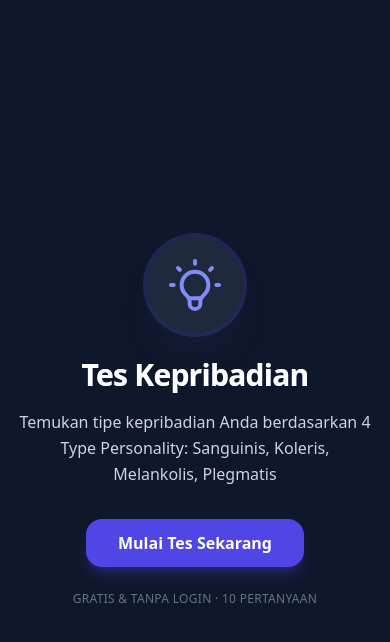
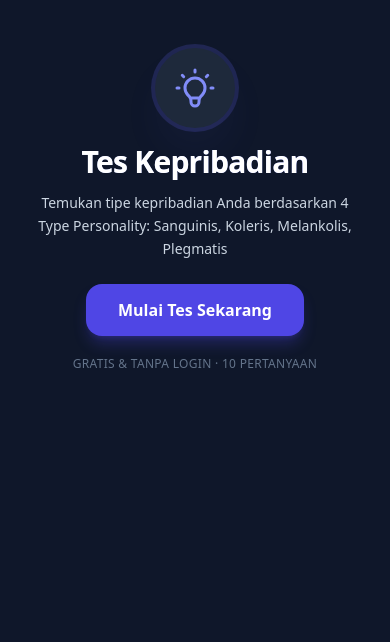
Before and after one commit to berhasilsemua83/cekharilahir, a React (Vite) app: page / in a window 390 px wide. Shown: the top 642 px of the page. Built offline with nearby package versions, Linux system fonts and the light colour scheme.

Commit message:
Update App.tsx

```diff
--- a/App.tsx
+++ b/App.tsx
@@ -14,25 +14,34 @@ const PURE_TYPE_GAP_THRESHOLD = 4; // disesuaikan dari 15 → 4 karena soal lebi
 // --- Components ---
 
 const StartScreen: React.FC<{ onStart: () => void }> = ({ onStart }) => (
-  <div className="flex flex-col items-center justify-center min-h-screen p-4 text-center max-w-2xl mx-auto fade-in">
-    <div className="mb-6 p-4 bg-slate-800 rounded-full ring-4 ring-indigo-500/20 shadow-2xl shadow-indigo-500/10">
-      <svg xmlns="http://www.w3.org/2000/svg" className="h-16 w-16 text-indigo-400" fill="none" viewBox="0 0 24 24" stroke="currentColor">
+  // Perubahan: Di HP pakai justify-start dan pt-12 agar konten naik ke atas,
+  // di PC/Laptop tetap justify-center.
+  <div className="flex flex-col items-center justify-start pt-12 md:justify-center md:pt-4 min-h-screen p-4 text-center max-w-2xl mx-auto fade-in">
+
+    {/* Ukuran icon dan jarak bawah diperkecil sedikit di HP */}
+    <div className="mb-4 md:mb-6 p-4 bg-slate-800 rounded-full ring-4 ring-indigo-500/20 shadow-2xl shadow-indigo-500/10">
+      <svg xmlns="http://www.w3.org/2000/svg" className="h-12 w-12 md:h-16 md:w-16 text-indigo-400" fill="none" viewBox="0 0 24 24" stroke="currentColor">
         <path strokeLinecap="round" strokeLinejoin="round" strokeWidth={1.5} d="M9.663 17h4.673M12 3v1m6.364 1.636l-.707.707M21 12h-1M4 12H3m3.343-5.657l-.707-.707m2.828 9.9a5 5 0 117.072 0l-.548.547A3.374 3.374 0 0014 18.469V19a2 2 0 11-4 0v-.531c0-.895-.356-1.754-.988-2.386l-.548-.547z" />
       </svg>
     </div>
-    <h1 className="text-3xl md:text-5xl font-bold text-white mb-4 tracking-tight bg-clip-text text-transparent bg-gradient-to-r from-indigo-200 to-indigo-400">
+
+    {/* Ukuran Font disesuaikan agar lebih proporsional di HP */}
+    <h1 className="text-3xl sm:text-4xl md:text-5xl font-bold text-white mb-3 md:mb-4 tracking-tight bg-clip-text text-transparent bg-gradient-to-r from-indigo-200 to-indigo-400">
       Tes Kepribadian
     </h1>
-    <p className="text-base md:text-xl text-slate-300 mb-8 leading-relaxed max-w-lg">
+
+    <p className="text-sm sm:text-base md:text-xl text-slate-300 mb-6 md:mb-8 leading-relaxed max-w-lg px-2">
       Temukan tipe kepribadian Anda berdasarkan 4 Type Personality: Sanguinis, Koleris, Melankolis, Plegmatis
     </p>
+
     <button
       onClick={onStart}
-      className="px-8 py-3 md:px-10 md:py-4 bg-indigo-600 hover:bg-indigo-500 text-white font-bold rounded-2xl shadow-lg shadow-indigo-600/30 transition-all transform hover:scale-105 hover:-translate-y-1"
+      className="px-8 py-3.5 md:px-10 md:py-4 bg-indigo-600 hover:bg-indigo-500 text-white font-bold rounded-2xl shadow-lg shadow-indigo-600/30 transition-all transform hover:scale-105 hover:-translate-y-1"
     >
       Mulai Tes Sekarang
     </button>
-    <p className="mt-6 text-xs md:text-sm text-slate-500 font-medium tracking-wide uppercase">
+
+    <p className="mt-5 md:mt-6 text-xs md:text-sm text-slate-500 font-medium tracking-wide uppercase">
       Gratis &amp; Tanpa Login · {TOTAL_QUESTIONS} Pertanyaan
     </p>
   </div>
@@ -43,40 +52,42 @@ const QuizScreen: React.FC<{
   currentIndex: number;
   onAnswer: (answer: Temperament) => void;
 }> = ({ question, currentIndex, onAnswer }) => {
-  // ✅ FIX #2 — Pakai konstanta TOTAL_QUESTIONS
   const progress = (currentIndex / TOTAL_QUESTIONS) * 100;
 
   return (
     <div className="flex flex-col min-h-screen bg-slate-900 max-w-3xl mx-auto fade-in border-x border-slate-800 shadow-2xl">
-      {/* Progress Bar */}
-      <div className="w-full bg-slate-800 h-2 sticky top-0 z-10">
+      {/* Progress Bar (Dibuat sedikit lebih tipis di HP) */}
+      <div className="w-full bg-slate-800 h-1.5 md:h-2 sticky top-0 z-10">
         <div
-          className="bg-indigo-500 h-2 transition-all duration-300 ease-out shadow-[0_0_10px_rgba(99,102,241,0.5)]"
+          className="bg-indigo-500 h-1.5 md:h-2 transition-all duration-300 ease-out shadow-[0_0_10px_rgba(99,102,241,0.5)]"
           style={{ width: `${progress}%` }}
         ></div>
       </div>
 
-      <div className="flex-1 flex flex-col justify-start md:justify-center p-4 sm:p-10 pt-6 md:pt-10">
-        <span className="text-xs font-bold text-indigo-400 mb-3 uppercase tracking-widest bg-slate-800 inline-block w-fit px-2 py-1 rounded-full border border-slate-700">
-          {/* ✅ FIX #2 — Pakai konstanta TOTAL_QUESTIONS */}
+      {/* Jarak atas (pt) dan padding (p) diperkecil khusus untuk HP agar konten naik ke atas */}
+      <div className="flex-1 flex flex-col justify-start md:justify-center p-3 sm:p-10 pt-4 md:pt-10">
+
+        <span className="text-[10px] md:text-xs font-bold text-indigo-400 mb-2 md:mb-3 uppercase tracking-widest bg-slate-800 inline-block w-fit px-2 py-1 rounded-full border border-slate-700">
           Pertanyaan {currentIndex + 1} / {TOTAL_QUESTIONS}
         </span>
 
-        <h2 className="text-xl sm:text-3xl md:text-4xl font-bold text-white mb-6 md:mb-12 leading-snug">
+        {/* Ukuran font pertanyaan disesuaikan dan jarak bawah (mb) dirapatkan */}
+        <h2 className="text-lg sm:text-2xl md:text-4xl font-bold text-white mb-4 md:mb-8 leading-snug">
           {question.question}
         </h2>
 
-        <div className="grid gap-3 md:gap-4">
+        {/* Jarak antar tombol (gap) dirapatkan di HP */}
+        <div className="grid gap-2 md:gap-4">
           {(Object.keys(question.options) as Array<keyof typeof question.options>).map((key) => (
             <button
               key={key}
               onClick={() => onAnswer(question.mapping[key])}
-              className="group p-3 md:p-5 text-left bg-slate-800 border-2 border-slate-700 rounded-xl md:rounded-2xl hover:border-indigo-500 hover:bg-slate-700/50 transition-all duration-200 flex items-start"
+              className="group p-2.5 md:p-5 text-left bg-slate-800 border-2 border-slate-700 rounded-xl md:rounded-2xl hover:border-indigo-500 hover:bg-slate-700/50 transition-all duration-200 flex items-start"
             >
               <span className="flex-shrink-0 w-6 h-6 md:w-8 md:h-8 flex items-center justify-center bg-slate-700 text-slate-300 text-xs md:text-base font-bold rounded-full mr-3 md:mr-5 group-hover:bg-indigo-500 group-hover:text-white transition-colors">
                 {key}
               </span>
-              <span className="text-sm md:text-lg text-slate-200 group-hover:text-white font-medium leading-tight">
+              <span className="text-sm md:text-lg text-slate-200 group-hover:text-white font-medium leading-tight md:leading-snug mt-0.5">
                 {question.options[key]}
               </span>
             </button>
```
